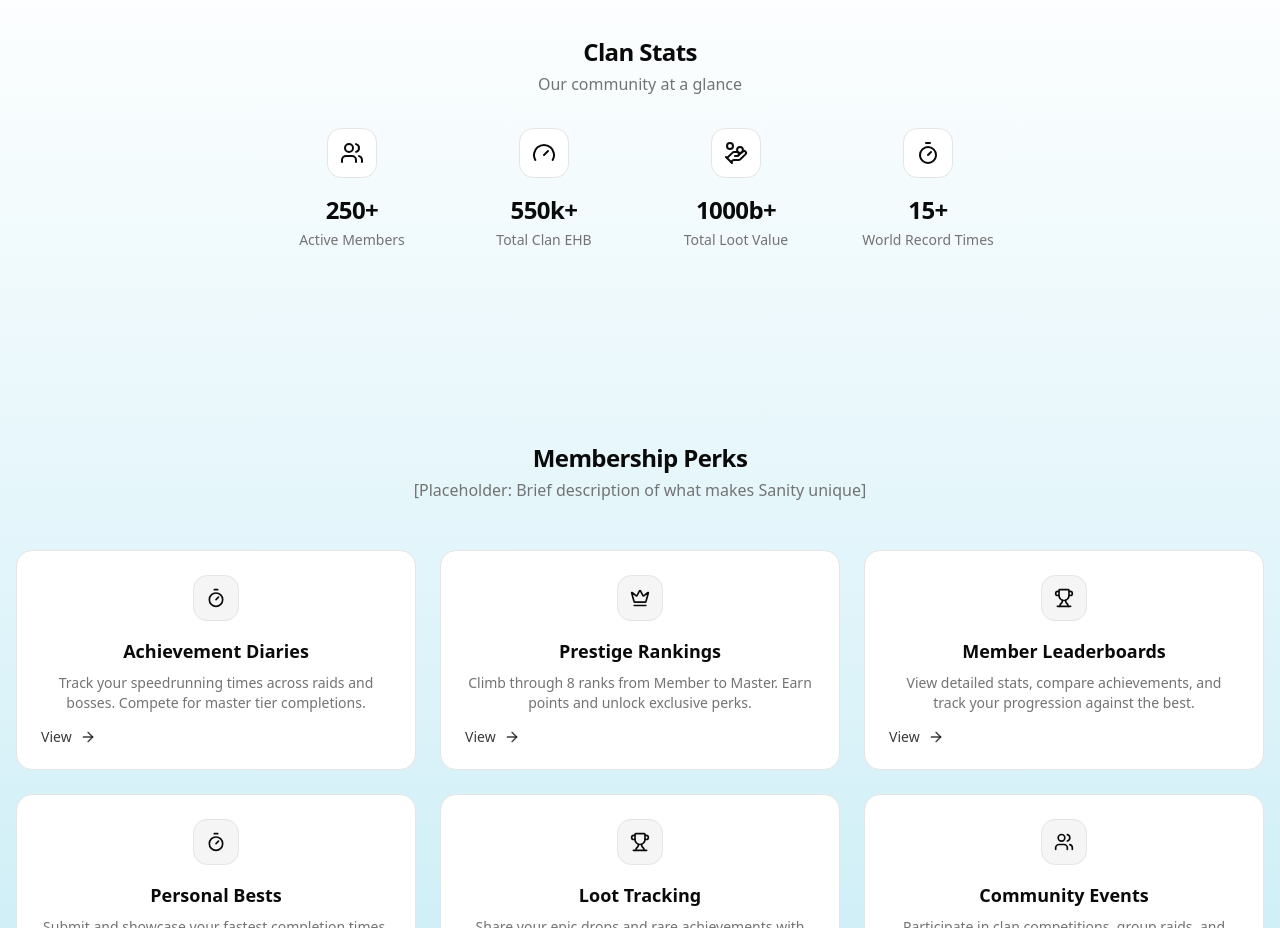
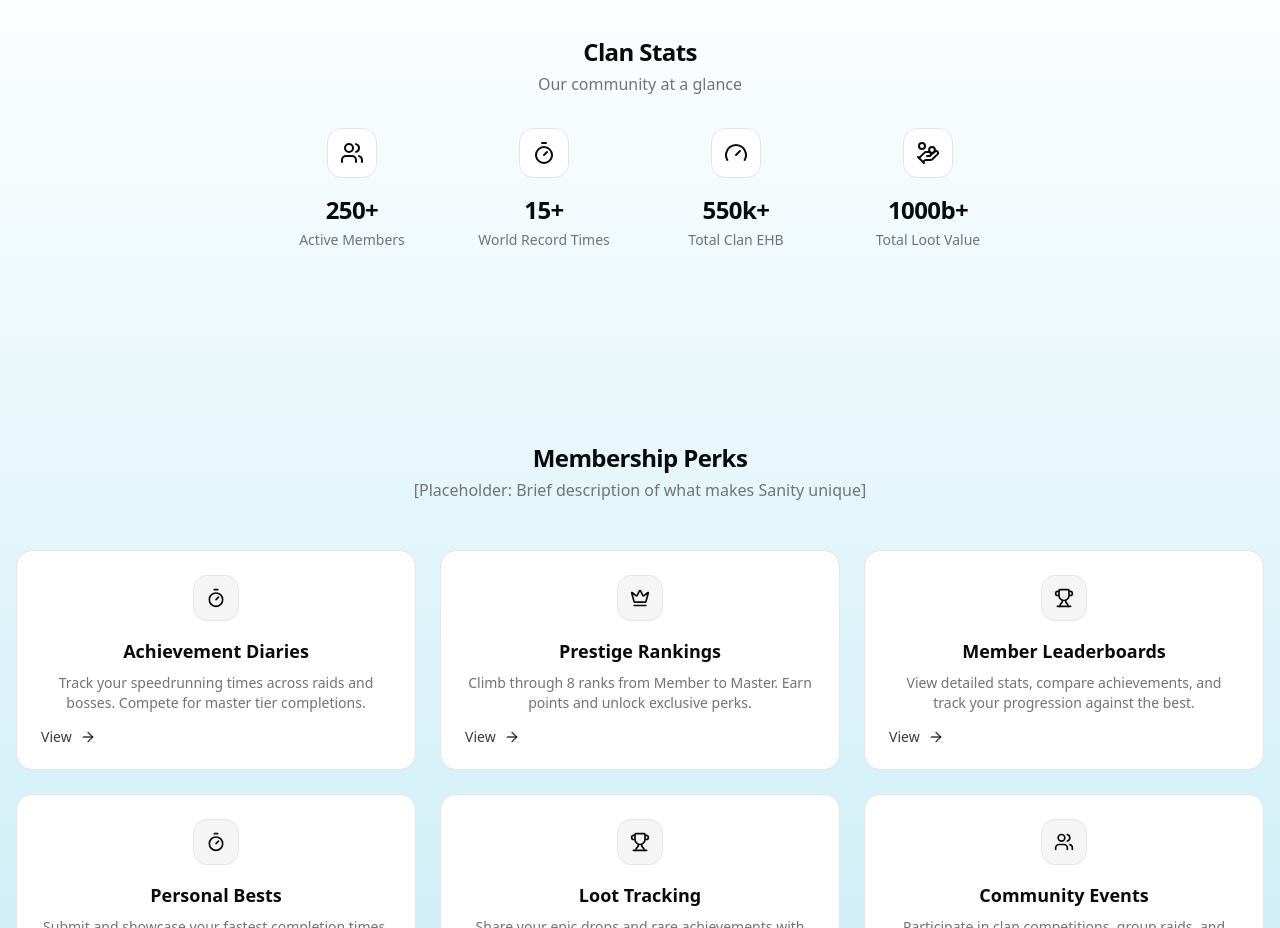
Before and after one commit to nednella/sanity, a React (Vite) app in the folder apps/web/: page / in a window 1280 px wide. Shown: the part 860-1788 px from the top of the page. Built offline with nearby package versions, Linux system fonts and the light colour scheme; no server answers.

Commit message:
Reorganise stat order

```diff
--- a/apps/web/src/components/landing/index/stats.tsx
+++ b/apps/web/src/components/landing/index/stats.tsx
@@ -13,9 +13,9 @@ type Stat = {
 
 const stats: Stat[] = [
     { icon: Users, label: "Active Members", value: "250+" },
+    { icon: Timer, label: "World Record Times", value: "15+" },
     { icon: Gauge, label: "Total Clan EHB", value: "550k+" },
-    { icon: HandCoins, label: "Total Loot Value", value: "1000b+" },
-    { icon: Timer, label: "World Record Times", value: "15+" }
+    { icon: HandCoins, label: "Total Loot Value", value: "1000b+" }
 ]
 
 export function Stats() {
```
